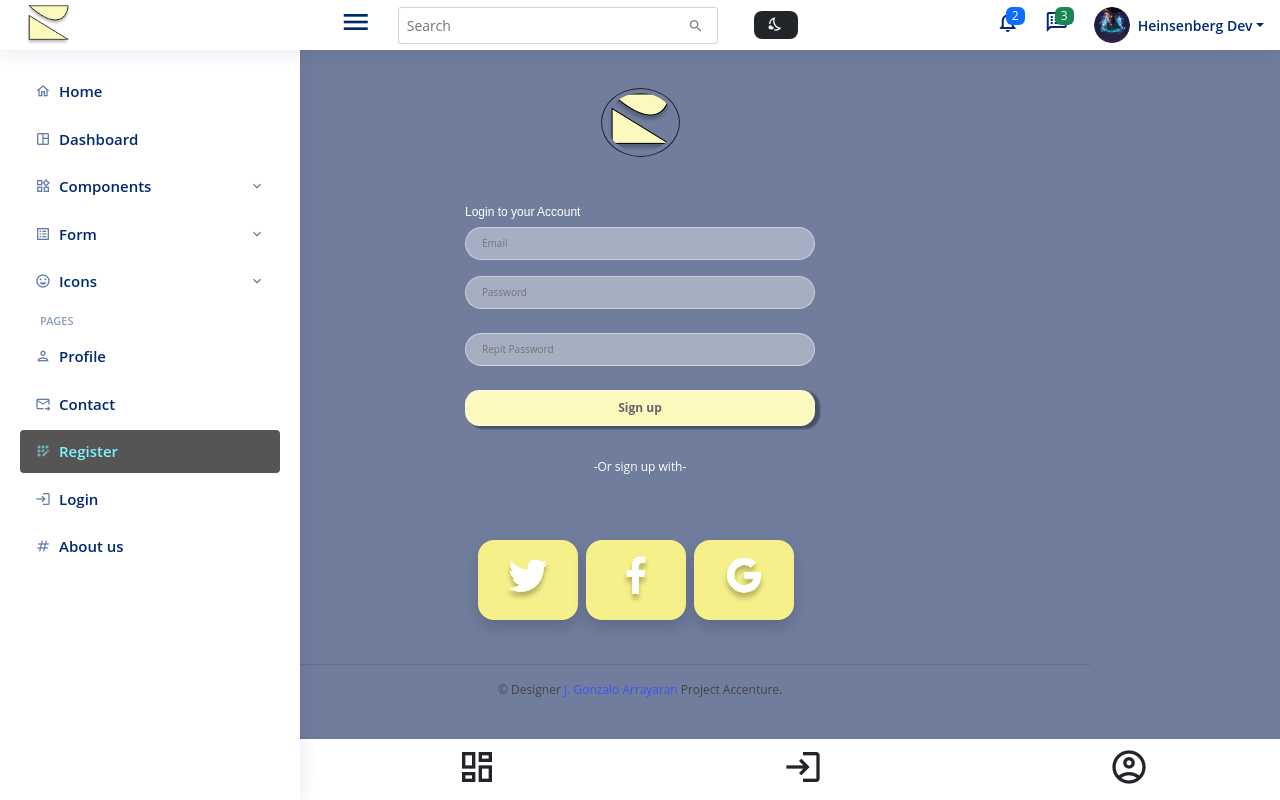
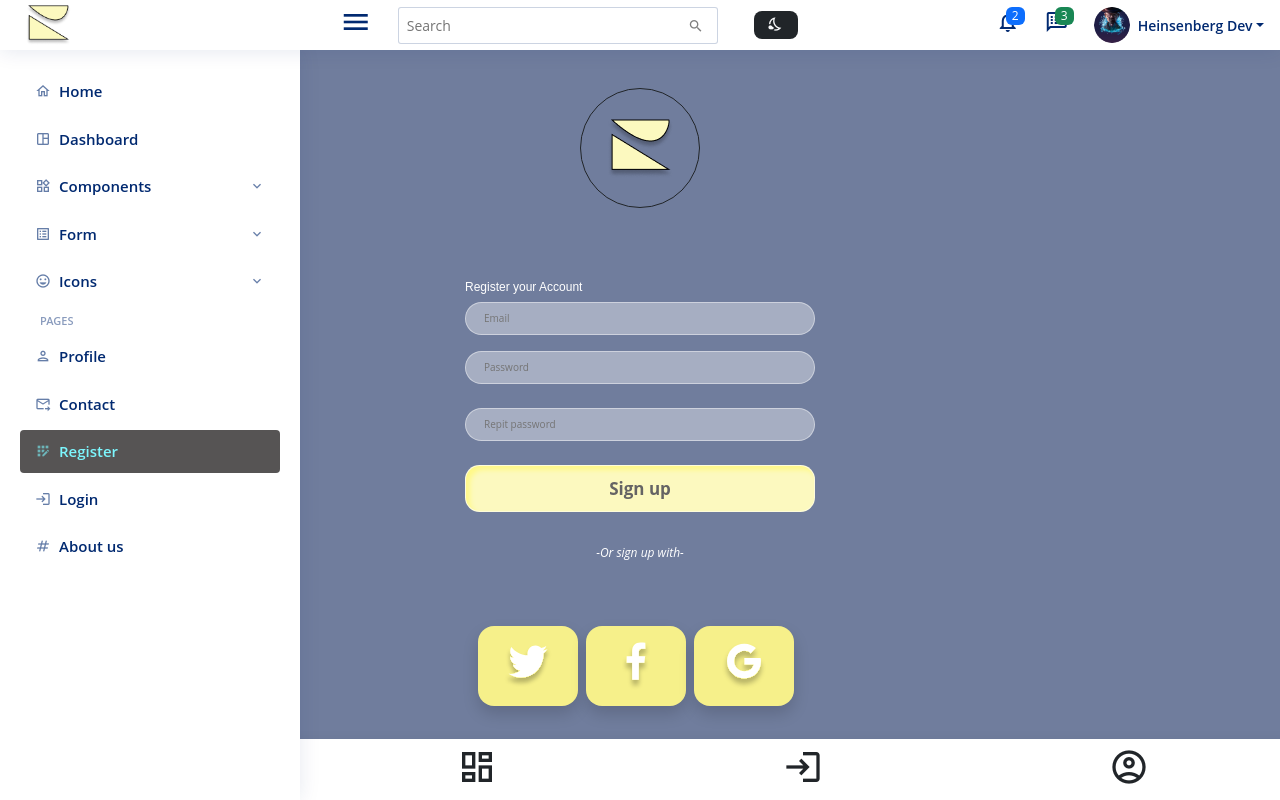
Before and after one commit to GonzaloArray/pretti-accenture, a Vue app: page /register in a window 1280 px wide. Built offline with nearby package versions, Linux system fonts and the light colour scheme.

Commit message:
Agregando estilos en los componentes botones y modificando register y login

```diff
--- a/src/components/Buttons/ButtonFixed.vue
+++ b/src/components/Buttons/ButtonFixed.vue
@@ -19,6 +19,7 @@ const props = defineProps({
     }
     .router-link-active.border{
         border-top: 3px solid #317AC7!important;;
+        border-radius: 0!important;
         transition: .2s ease-in-out;
         color: #317AC7!important;
     }
--- a/src/components/Form/ButtonSubmit.vue
+++ b/src/components/Form/ButtonSubmit.vue
@@ -4,7 +4,7 @@
     });
 </script>
 <template>
-    <input class="shawdon fw-bold bg-button py-2 px-3 fs-7 mb-2" type="submit" :value="button">
+    <input class="shawdon fw-bold bg-button fs-7 mb-2" type="submit" :value="button">
 
 </template>
 <style scoped>
@@ -13,11 +13,13 @@
     color: #656464;
     border-radius: .9rem;
     transition: .3s;
+    font-size: 17px;
+    padding: .6rem 0;
 }
 .bg-button:hover{
     background-color: #e5e2b7!important;
 }
 .shawdon{
-    box-shadow: 4px 2px 2px 1px rgba(0, 0, 0, 0.361);
+    box-shadow:inset 4px 4px 5px #fff987;
 }
 </style>
--- a/src/components/Perfil/Information.vue
+++ b/src/components/Perfil/Information.vue
@@ -45,14 +45,14 @@ function handleEdit() {
 </script>
 
 <template>
-    <section class="mt-4 py-3 position-relative">
-        <h2 class="fs-5 ms-2">{{title}}</h2>
+    <section class="mt-4 py-3 position-relative bg-primario shadow text-white py-4 px-2">
+        <h2 class="fs-5  ms-2">{{title}}</h2>
         <div class="ms-3">
             <p class="mb-1 d-flex align-items-center">
                 <span class="material-icons-outlined me-2">
                     {{icon1}}
                 </span>
-                <span v-if="valor" class="fw-bold">{{ info1 }}</span>
+                <span v-if="valor" class="fw-lighter">{{ info1 }}</span>
                 <input v-else type="text" v-model="changeInfo.change1" :placeholder="info1">
             </p>
             <p v-if="error" class="fs-error texto">Error: {{id == "1" ? "name very long" : "tel very long"}}</p>
@@ -60,13 +60,13 @@ function handleEdit() {
                 <span class="material-icons-outlined me-2">
                     {{icon2}}
                 </span>
-                <span v-if="valor" class="fw-bold">{{ info2 }}</span>
+                <span v-if="valor" class="fw-lighter">{{ info2 }}</span>
                 <input v-else type="text" v-model="changeInfo.change2" :placeholder="info2">
             </p>
         </div>
 
         <button type="button" @click="handleEdit"
-            class="btn btn-sm btn-success rounded-5 m-2 position-absolute top-0 end-0">
+            class="btn btn-sm btn-success rounded-5 m-2 position-absolute top-0 end-0 shadow">
             <span class="material-icons-outlined text-light fs-6 border-1 border-bottom">
                 mode_edit
             </span>
--- a/src/views/LoginView.vue
+++ b/src/views/LoginView.vue
@@ -4,18 +4,18 @@ import ButtonMedia from '../components/Form/Login/ButtonMedia.vue';
 
 </script>
 <template>
-    <section class="d-flex flex-column justify-content-md-center align-items-center pt-2">
-        <div class="rounded-circle mb-5">
-            <img class="rounded-circle border border-1 border-dark p-1" src="../assets/logo.png" alt="Logo">
+    <section class="d-flex flex-column justify-content-md-center align-items-center pt-2 mx-2 px-4">
+        <div class="rounded-circle mb-5 width-img rounded-circle border border-1 border-dark d-flex justify-content-center align-items-center">
+            <img class="" src="../assets/logo.png" alt="Logo">
         </div>
-        <form class="px-2 d-md-flex flex-md-column">
+        <form class="d-md-flex flex-md-column mt-4">
             <h2 class="fs-7 text-white">Login to your Account</h2>
-            <input class="rounded-pill py-2 px-3 fs-per mb-3" type="text" placeholder="Email">
-            <input class="rounded-pill py-2 px-3 fs-per mb-4" type="text" placeholder="Password">
+            <input class="rounded-pill py-2 fs-per mb-3" type="text" placeholder="Email">
+            <input class="rounded-pill py-2 fs-per mb-4" type="text" placeholder="Password">
             <ButtonSubmit button="Sign in" />
         </form>
 
-        <p class="fs-7 text-white mt-4">-Or sign in with-</p>
+        <p class="fs-7 text-white mt-4 font fw-light">-Or sign in with-</p>
 
         <section class="d-flex justify-content-between mt-5">
             <a href="" class="bg-social rounded-4 shadow me-2 d-flex justify-content-center">
@@ -33,6 +33,10 @@ import ButtonMedia from '../components/Form/Login/ButtonMedia.vue';
     </section>
 </template>
 <style scoped>
+
+input::placeholder{
+    padding: 0 1rem;
+}
 
 input {
     background-color: #FFFFFF60;
@@ -70,7 +74,14 @@ input:hover {
 .width_facebook{
     width: 1.8rem;
 }
+.width-img{
+    width: 120px;
+    height: 120px;
+}
 .width_google{
     width: 2.7rem;
 }
+.font{
+    font-style: italic;
+}
 </style>
--- a/src/views/RegisterView.vue
+++ b/src/views/RegisterView.vue
@@ -4,21 +4,21 @@ import ButtonMedia from '../components/Form/Login/ButtonMedia.vue';
 
 </script>
 <template>
-    <section class="d-flex flex-column justify-content-md-center align-items-center pt-2">
-        <div class="rounded-circle mb-5">
-            <img class="rounded-circle border border-1 border-dark p-1" src="../assets/logo.png" alt="Logo">
+    <section class="d-flex flex-column justify-content-md-center align-items-center pt-2 mx-2 px-4">
+        <div class="rounded-circle mb-5 width-img rounded-circle border border-1 border-dark d-flex justify-content-center align-items-center">
+            <img class="" src="../assets/logo.png" alt="Logo">
         </div>
-        <form class="px-2 d-md-flex flex-md-column">
-            <h2 class="fs-7 text-white">Login to your Account</h2>
-            <input class="rounded-pill py-2 px-3 fs-per mb-3" type="text" placeholder="Email">
-            <input class="rounded-pill py-2 px-3 fs-per mb-4" type="text" placeholder="Password">
-            <input class="rounded-pill py-2 px-3 fs-per mb-4" type="text" placeholder="Repit Password">
+        <form class="d-md-flex flex-md-column mt-4">
+            <h2 class="fs-7 text-white">Register your Account</h2>
+            <input class="rounded-pill py-2 fs-per mb-3" type="text" placeholder="Email">
+            <input class="rounded-pill py-2 fs-per mb-4" type="text" placeholder="Password">
+            <input class="rounded-pill py-2 fs-per mb-4" type="text" placeholder="Repit password">
             <ButtonSubmit button="Sign up" />
         </form>
 
-        <p class="fs-7 text-white mt-4">-Or sign up with-</p>
+        <p class="fs-7 text-white mt-4 font fw-ligh">-Or sign up with-</p>
 
-        <section class="d-flex justify-content-between mt-5 mb-2">
+        <section class="d-flex justify-content-between mt-5">
             <a href="" class="bg-social rounded-4 shadow me-2 d-flex justify-content-center">
                 <img class="width" src="../assets/social/twitter.svg" alt="Twitter">
             </a>
@@ -29,9 +29,14 @@ import ButtonMedia from '../components/Form/Login/ButtonMedia.vue';
                 <img class="width_google" src="../assets/social/google.svg" alt="Google">
             </a>
         </section>
+
     </section>
 </template>
 <style scoped>
+
+input::placeholder{
+    padding: 0 1rem;
+}
 
 input {
     background-color: #FFFFFF60;
@@ -69,7 +74,14 @@ input:hover {
 .width_facebook{
     width: 1.8rem;
 }
+.width-img{
+    width: 120px;
+    height: 120px;
+}
 .width_google{
     width: 2.7rem;
 }
+.font{
+    font-style: italic;
+}
 </style>
```
